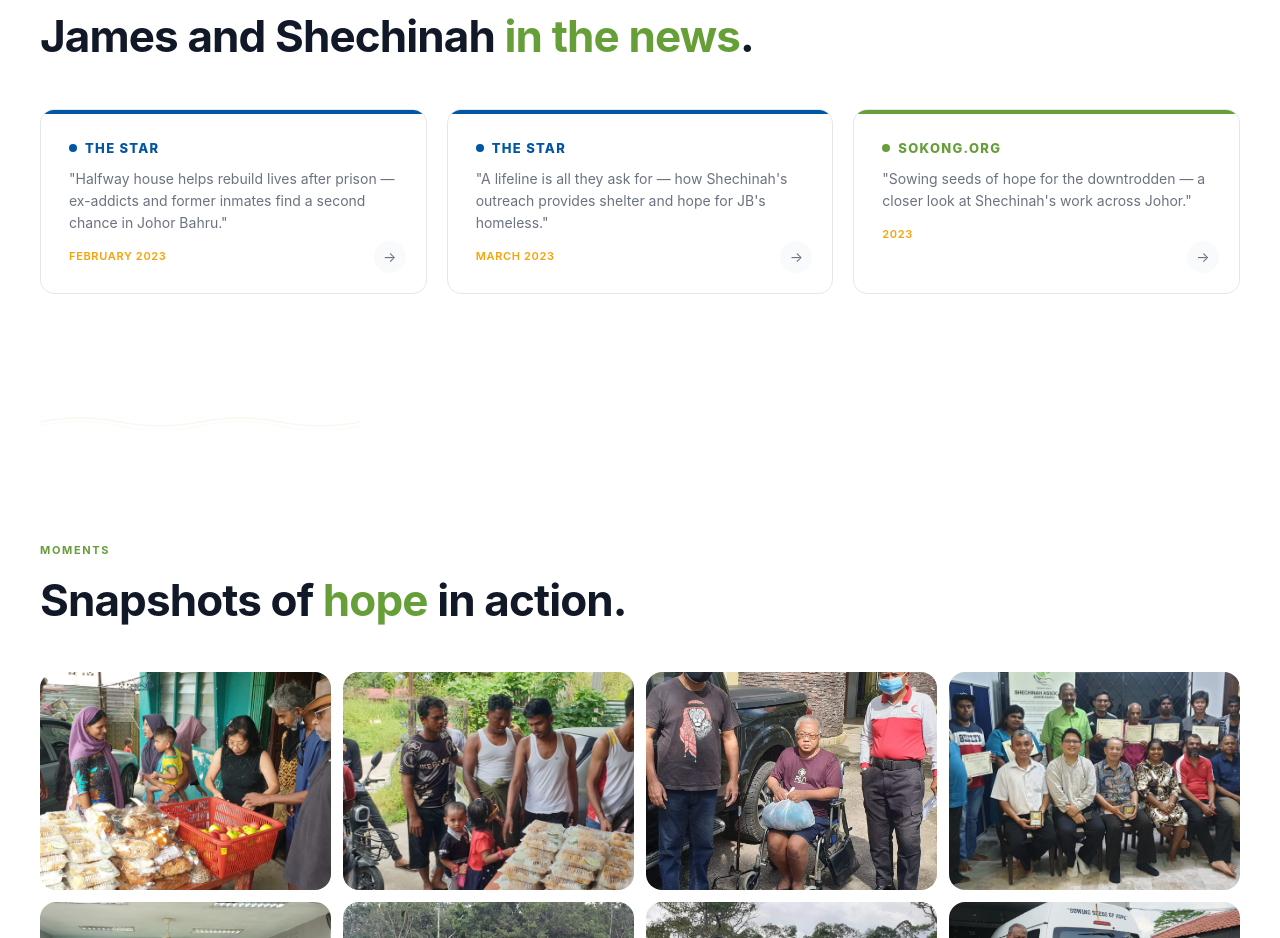
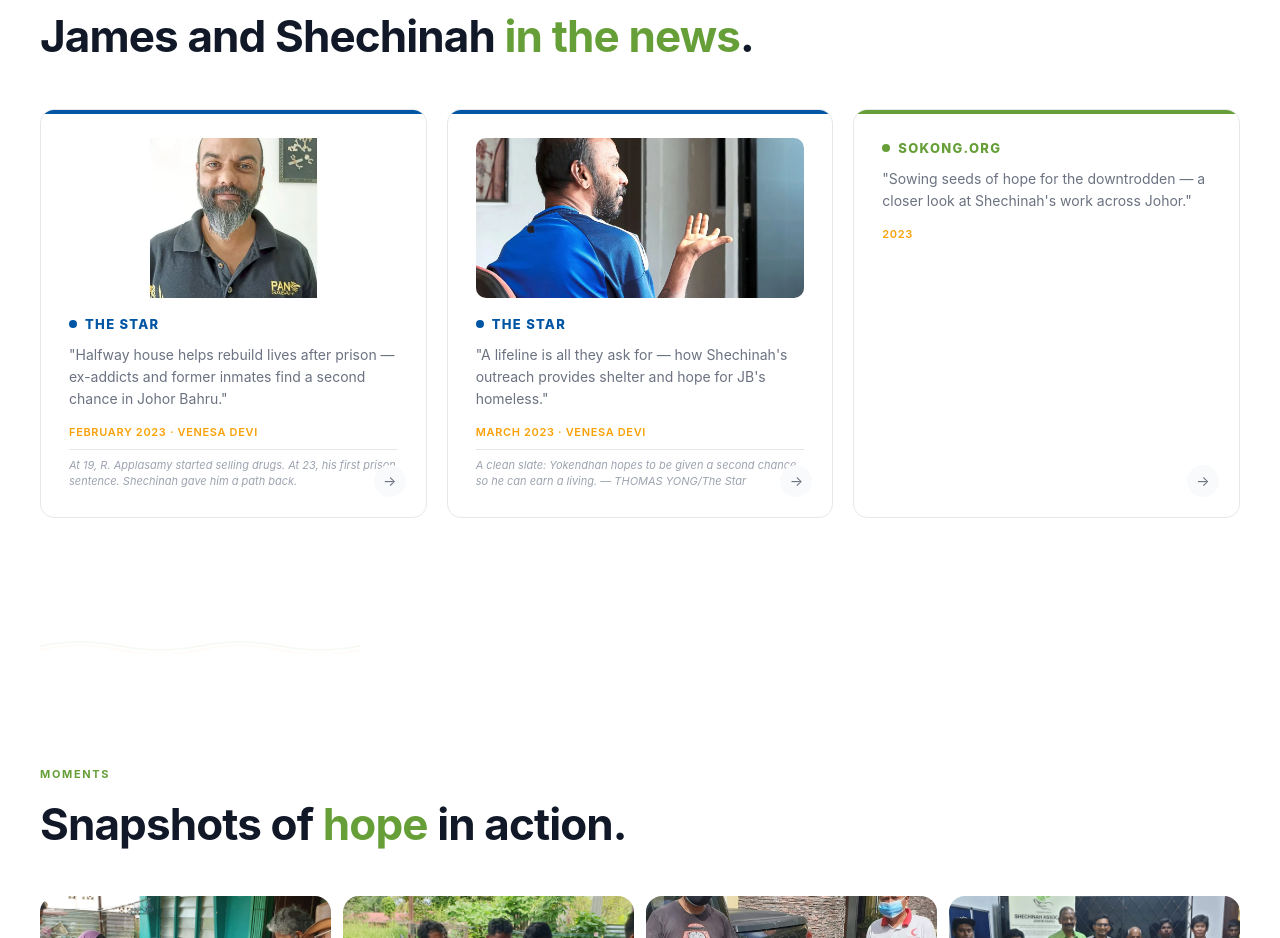
Before and after one commit to Tonicquill/shechinah-malaysia, a plain HTML site: page index.html in a window 1280 px wide. Shown: the part 4080-5018 px from the top of the page. Drawn offline with Linux system fonts and the light colour scheme; a web font is replaced by a local one.

Commit message:
Add real article images and captions extracted from The Star news pages

```diff
--- a/index.html
+++ b/index.html
@@ -200,6 +200,9 @@ button{font:inherit;cursor:pointer;border:none;background:none}
 .media-card .mc-date{font-family:var(--font-display);font-weight:600;font-size:11px;text-transform:uppercase;letter-spacing:0.06em;color:var(--gold)}
 .media-card .mc-arrow{position:absolute;bottom:20px;right:20px;width:32px;height:32px;border-radius:50%;background:var(--gray-bg);display:flex;align-items:center;justify-content:center;color:var(--gray);font-size:14px;transition:all 0.3s var(--ease-fluid)}
 .media-card:hover .mc-arrow{background:var(--mc-accent,var(--green));color:#fff;transform:translateX(2px)}
+.media-card .mc-thumb{width:100%;height:160px;object-fit:cover;border-radius:10px;margin-bottom:16px;transition:transform 0.4s var(--ease-fluid)}
+.media-card:hover .mc-thumb{transform:scale(1.02)}
+.media-card .mc-caption{font-size:11px;color:var(--gray-light);font-style:italic;margin-top:8px;line-height:1.4;border-top:1px solid var(--gray-border);padding-top:8px}
 
 /* ===== DONATE CTA ===== */
 .cta-section{background:var(--ink);color:var(--white);text-align:center;padding:100px 0}
@@ -595,15 +598,19 @@ body.loading{overflow:hidden}
 
     <div class="media-grid">
       <a href="https://www.thestar.com.my/news/nation/2023/02/16/halfway-house-helps-rebuild-lives-after-prison" target="_blank" rel="noopener" class="media-card reveal reveal-delay-1" style="display:block;--mc-accent:#0055A4">
+        <img src="assets/thestar-feb2023.webp" alt="R. Applasamy — featured in The Star article about Shechinah's Halfway House" class="mc-thumb" loading="lazy">
         <div class="mc-outlet">The Star</div>
         <div class="mc-headline">"Halfway house helps rebuild lives after prison — ex-addicts and former inmates find a second chance in Johor Bahru."</div>
-        <div class="mc-date">February 2023</div>
+        <div class="mc-date">February 2023 · Venesa Devi</div>
+        <div class="mc-caption">At 19, R. Applasamy started selling drugs. At 23, his first prison sentence. Shechinah gave him a path back.</div>
         <div class="mc-arrow">→</div>
       </a>
       <a href="https://www.thestar.com.my/news/nation/2023/03/11/a-lifeline-is-all-they-ask-for" target="_blank" rel="noopener" class="media-card reveal reveal-delay-2" style="display:block;--mc-accent:#0055A4">
+        <img src="assets/thestar-mar2023.webp" alt="S. Yokendhan — featured in The Star article about Shechinah's outreach" class="mc-thumb" loading="lazy">
         <div class="mc-outlet">The Star</div>
         <div class="mc-headline">"A lifeline is all they ask for — how Shechinah's outreach provides shelter and hope for JB's homeless."</div>
-        <div class="mc-date">March 2023</div>
+        <div class="mc-date">March 2023 · Venesa Devi</div>
+        <div class="mc-caption">A clean slate: Yokendhan hopes to be given a second chance so he can earn a living. — THOMAS YONG/The Star</div>
         <div class="mc-arrow">→</div>
       </a>
       <a href="https://sokong.org/articles/shechinah-association-sowing-seeds-of-hope-for-the-downtrodden" target="_blank" rel="noopener" class="media-card reveal reveal-delay-3" style="display:block;--mc-accent:#669F38">
```
Also changed, not shown: assets/thestar-feb2023.webp (added), assets/thestar-mar2023.webp (added), thestar-feb2023-full.png (added), thestar-feb2023.png (added).
